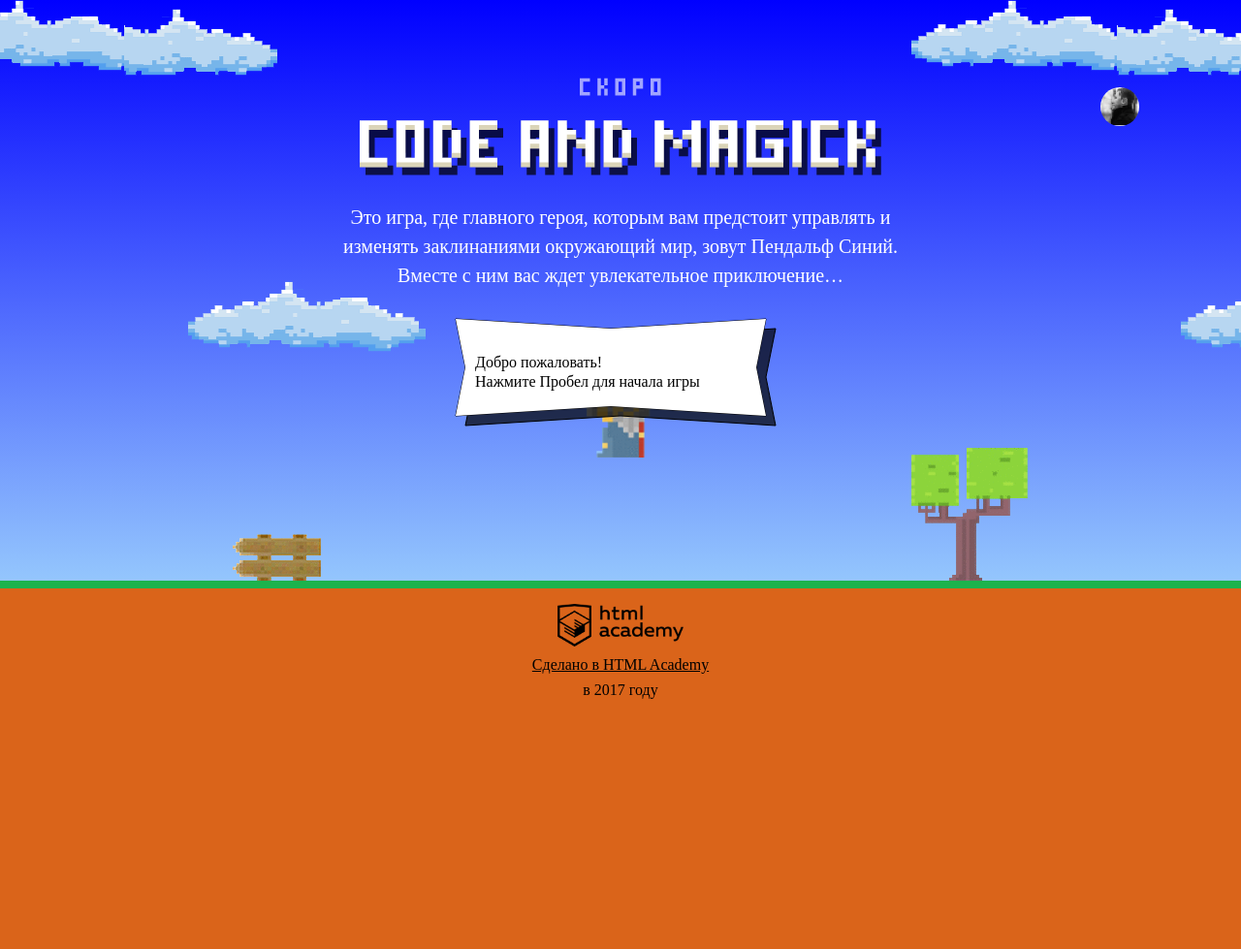
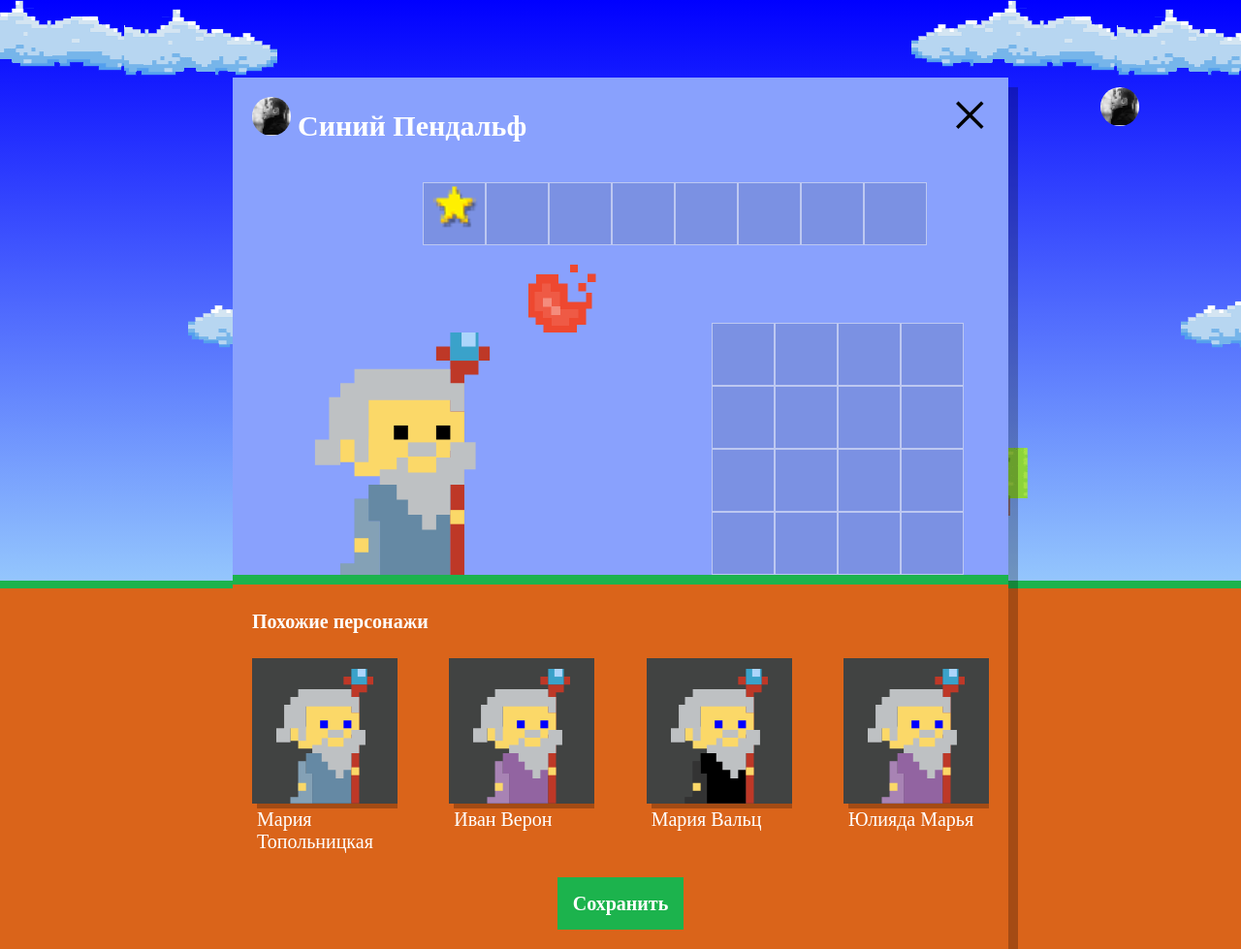
Before and after one commit to Fedinyak/220199-code-and-magick-20, a website: page index.html in a window 1280 px wide. Shown: the whole page at 97% size. Before the commit the page ends 800 px from the top, so only its background shows below. Drawn offline with Linux system fonts and the light colour scheme; a web font is replaced by a local one.

Commit message:
start make setup.js

```diff
--- a/index.html
+++ b/index.html
@@ -144,7 +144,7 @@
                   <use
                     xlink:href="#wizard-coat"
                     class="wizard-coat"
-                    style="fill: #6589a4"
+                    style="fill: #6589a4;"
                   ></use>
                   <use xlink:href="#wizard-head" class="wizard-head"></use>
                   <use xlink:href="#wizard-eyes" class="wizard-eyes"></use>
@@ -210,7 +210,7 @@
       </p>
     </footer>
 
-    <template id="similar-wizard-template" style="display: none">
+    <template id="similar-wizard-template" style="display: none;">
       <div class="setup-similar-item">
         <div class="setup-similar-content">
           <svg
@@ -256,5 +256,6 @@
 
     <script src="js/stat.js"></script>
     <script src="js/game.js"></script>
+    <script src="js/setup.js"></script>
   </body>
 </html>
--- /dev/null
+++ b/js/setup.js
@@ -0,0 +1,96 @@
+'use strict';
+
+var WIZARD_NAMES = ['Иван',
+  'Хуан Себастьян',
+  'Мария',
+  'Кристоф',
+  'Виктор',
+  'Юлия',
+  'Люпита',
+  'Вашингтон'
+];
+
+var WIZARD_LAST_NAMES = ['да Марья',
+  ' Верон',
+  ' Мирабелла',
+  ' Вальц',
+  ' Онопко',
+  ' Топольницкая',
+  ' Нионго',
+  ' Ирвинг'
+];
+
+var WIZARD_COAT_COLOR = [
+  'rgb(101, 137, 164)',
+  'rgb(241, 43, 107)',
+  'rgb(146, 100, 161)',
+  'rgb(56, 159, 117)',
+  'rgb(215, 210, 55)',
+  'rgb(0, 0, 0)'
+];
+
+var WIZARD_EYE_COLOR = [
+  'black',
+  'red',
+  'blue',
+  'yellow',
+  'green'
+];
+
+var userDialog = document.querySelector('.setup');
+userDialog.classList.remove('hidden');
+
+var similarListElement = userDialog.querySelector('.setup-similar-list');
+
+var similarWizardTemplate = document
+  .querySelector('#similar-wizard-template')
+  .content.querySelector('.setup-similar-item');
+
+var getRandomStat = function () {
+  return getRandomNumber(6);
+};
+
+function getRandomNumber(max) {
+  return Math.floor(Math.random() * Math.floor(max));
+}
+
+var wizards = [
+  {
+    name: WIZARD_NAMES[getRandomStat()] + WIZARD_LAST_NAMES[getRandomStat()],
+    coatColor: WIZARD_COAT_COLOR[getRandomStat()],
+    eyesColor: WIZARD_EYE_COLOR[getRandomStat()]
+  },
+  {
+    name: WIZARD_NAMES[getRandomStat()] + WIZARD_LAST_NAMES[getRandomStat()],
+    coatColor: WIZARD_COAT_COLOR[getRandomStat()],
+    eyesColor: WIZARD_EYE_COLOR[getRandomStat()]
+  },
+  {
+    name: WIZARD_NAMES[getRandomStat()] + WIZARD_LAST_NAMES[getRandomStat()],
+    coatColor: WIZARD_COAT_COLOR[getRandomStat()],
+    eyesColor: WIZARD_EYE_COLOR[getRandomStat()]
+  },
+  {
+    name: WIZARD_NAMES[getRandomStat()] + WIZARD_LAST_NAMES[getRandomStat()],
+    coatColor: WIZARD_COAT_COLOR[getRandomStat()],
+    eyesColor: WIZARD_EYE_COLOR[getRandomStat()]
+  }
+];
+
+var renderWizard = function (wizard) {
+  var wizardElement = similarWizardTemplate.cloneNode(true);
+
+  wizardElement.querySelector('.setup-similar-label').textContent = wizard.name;
+  wizardElement.querySelector('.wizard-coat').style.fill = wizard.coatColor;
+  wizardElement.querySelector('.wizard-eyes').style.fill = wizard.eyesColor;
+
+  return wizardElement;
+};
+
+var fragment = document.createDocumentFragment();
+for (var i = 0; i < wizards.length; i++) {
+  fragment.appendChild(renderWizard(wizards[i]));
+}
+similarListElement.appendChild(fragment);
+
+userDialog.querySelector('.setup-similar').classList.remove('hidden');
--- a/package.json
+++ b/package.json
@@ -11,7 +11,7 @@
     "url": "https://github.com/htmlacademy-javascript/220199-code-and-magick-20/issues"
   },
   "devDependencies": {
-    "eslint": "7.1.0",
+    "eslint": "^7.1.0",
     "eslint-config-htmlacademy": "0.5.2"
   },
   "license": "MIT",
```
Also changed, not shown: 1 other file.
